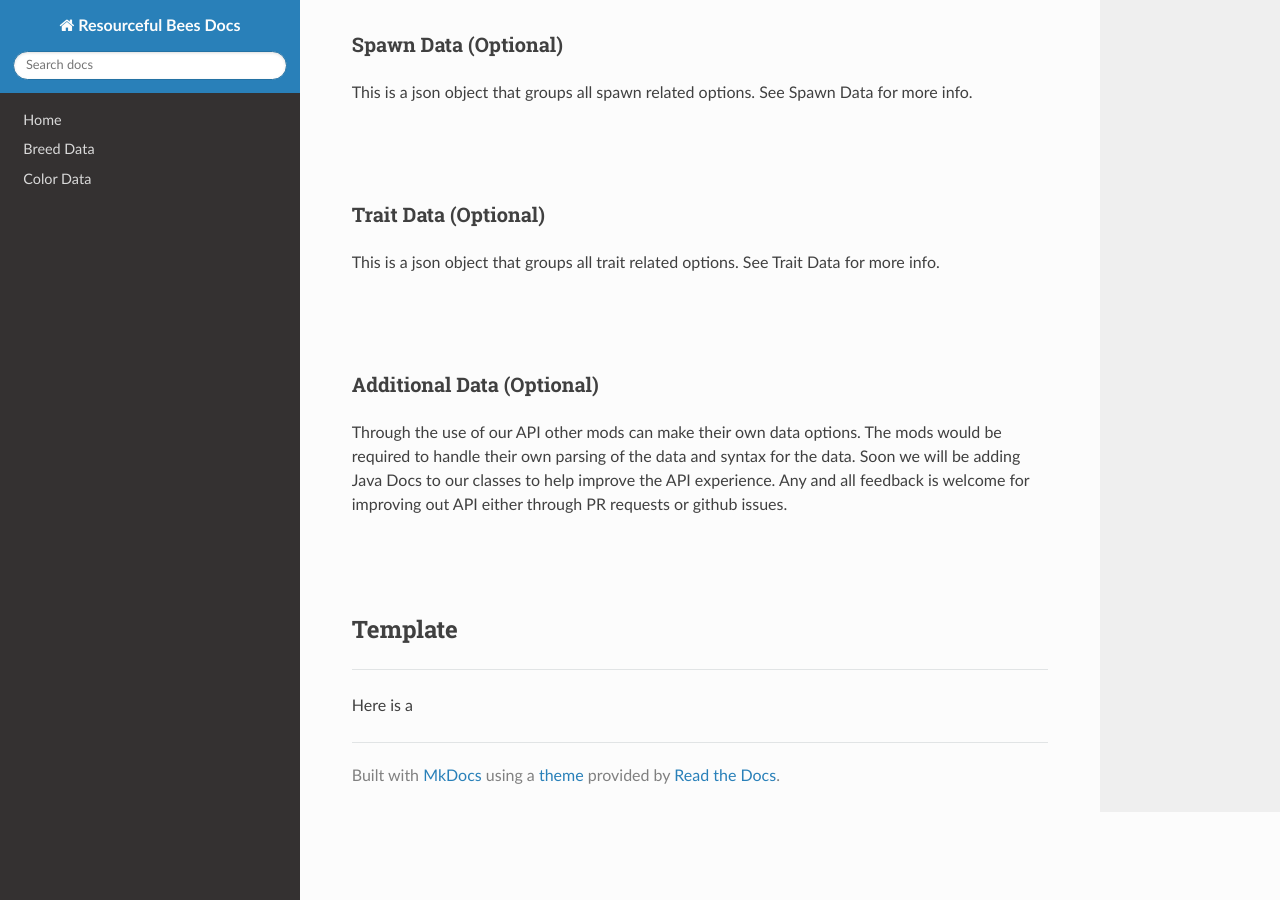
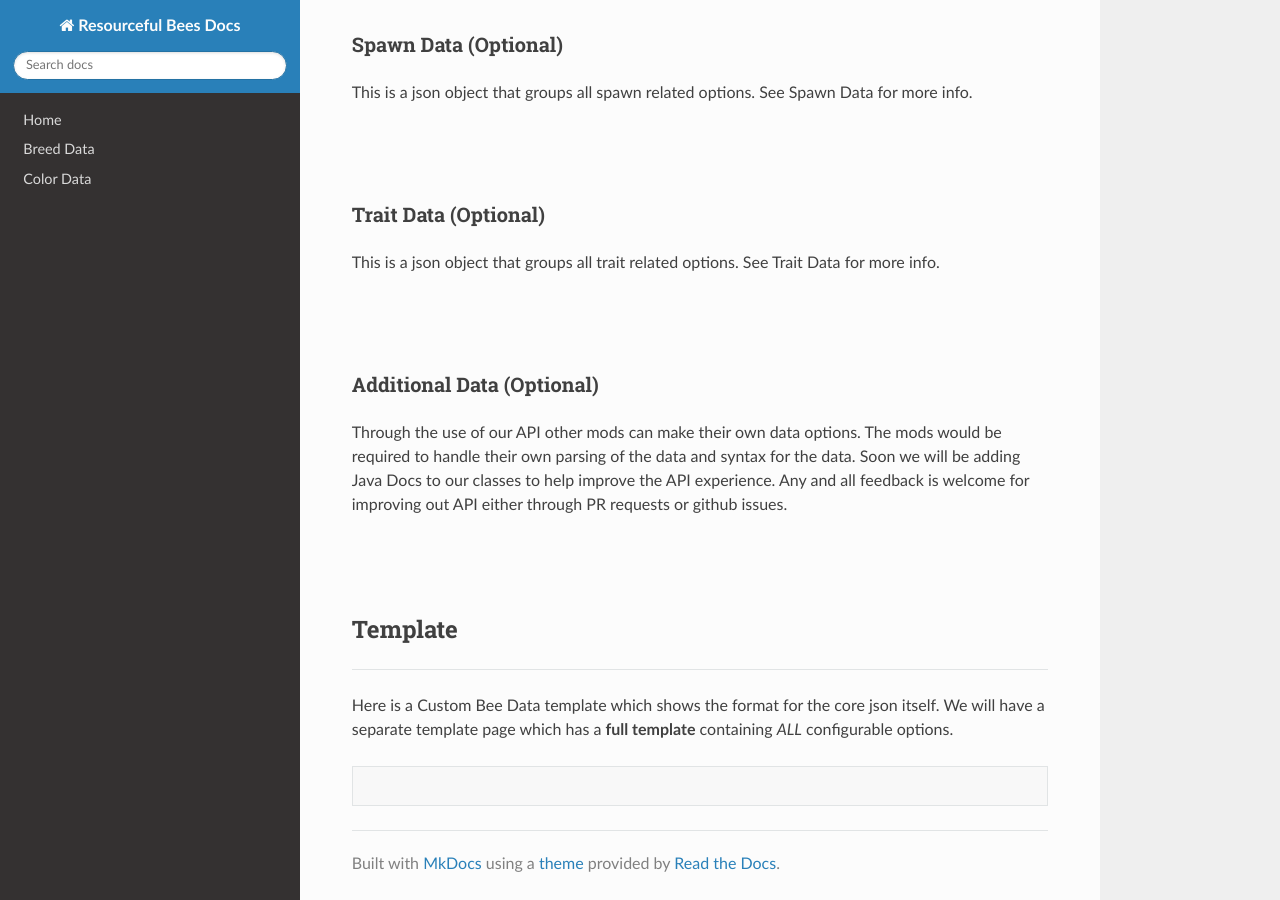
Before and after one commit to Team-Resourceful/ResourcefulBeesDocs, an MkDocs documentation site: the page built from docs/bee_data/custom_bee_data.md, in a window 1280 px wide and 900 px high, scrolled down 4924 px. Built offline with MkDocs 1.6.1, drawn with Linux system fonts in a browser that asks for light colours; nearby versions of some CDN libraries.

Commit message:
docs/bee_data/custom_bee_data.md updated from https://stackedit.io/

````diff
--- a/docs/bee_data/custom_bee_data.md
+++ b/docs/bee_data/custom_bee_data.md
@@ -185,7 +185,12 @@ Through the use of our API other mods can make their own data options. The mods
 ## **Template**
 ***
 
-Here is a
+Here is a Custom Bee Data template which shows the format for the core json itself. We will have a separate template page which has a **full template** containing *ALL* configurable options.
+
+```json
+
+```
 <!--stackedit_data:
-eyJoaXN0b3J5IjpbLTQ2OTQxNzYxMCwtMjA4ODc0NjYxMl19
+eyJoaXN0b3J5IjpbLTEyMjEzMzc3MjIsLTIwODg3NDY2MTJdfQ
+==
 -->
````
